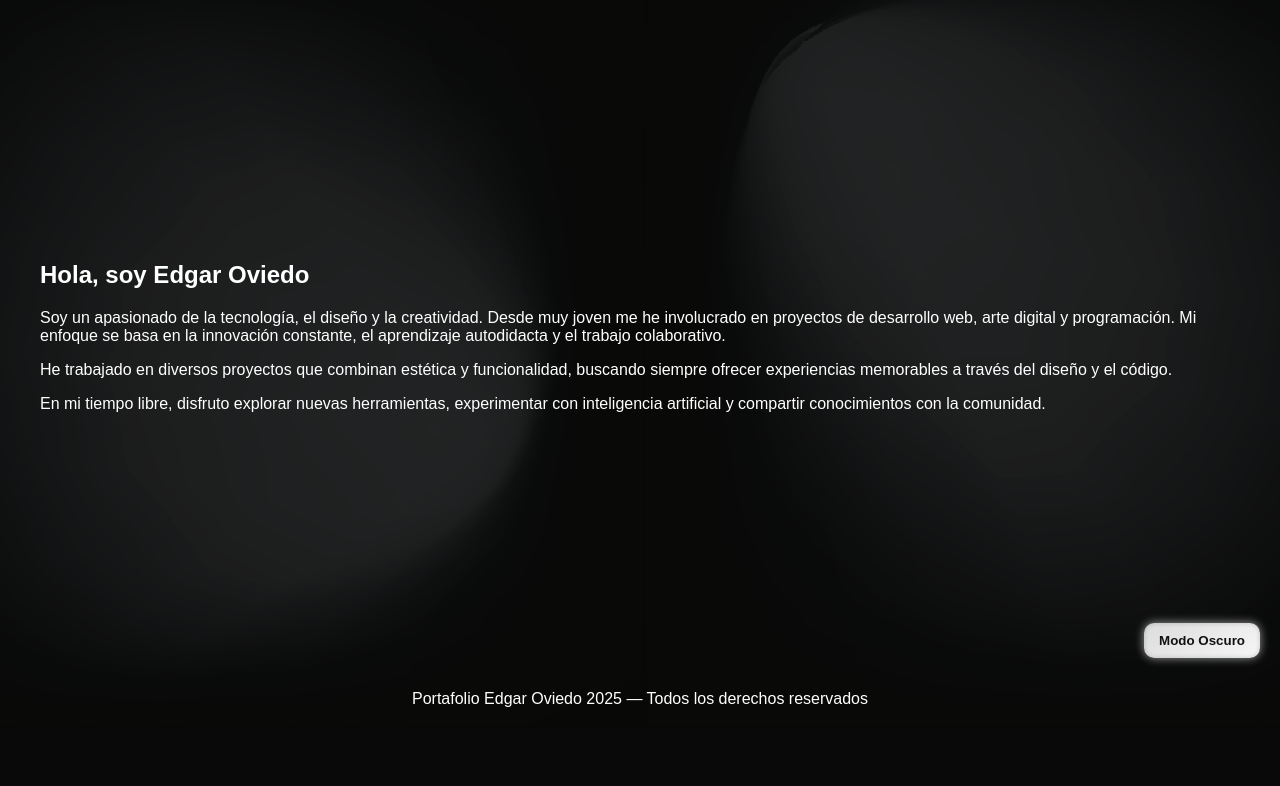
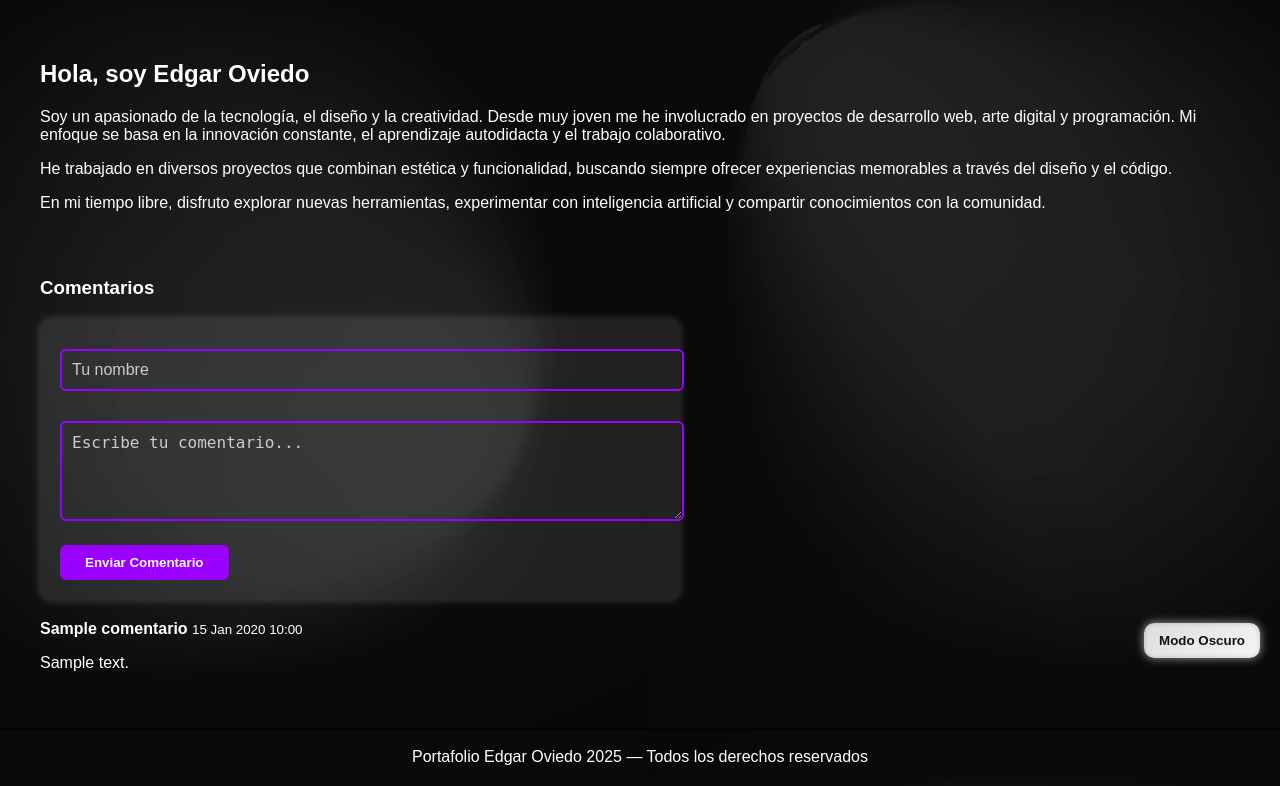
Before and after one commit to edgaroviedo23/portafolio, a Django app: page /edgaroviedo/ in a window 1280 px wide. Shown: the part 72-858 px from the top of the page. Before the commit the page ends 779 px from the top, so only its background shows below. Run offline with Django 5.2, Linux system fonts and the light colour scheme; tables that the repository leaves empty hold one stand-in row (values such as "Sample post"); some web fonts are replaced.

Commit message:
cambios en css y añado comentarios

```diff
--- a/miportafolio/main/templates/main/edgaroviedo.html
+++ b/miportafolio/main/templates/main/edgaroviedo.html
@@ -39,7 +39,31 @@
         artificial y compartir conocimientos con la comunidad.
       </p>
     </section>
+
+<section class="comentarios-section">
+  <h3>Comentarios</h3>
+  <form method="POST" action="{% url 'edgaroviedo' %}">
+    {% csrf_token %}
+    <input type="text" name="nombre" placeholder="Tu nombre" required>
+    <textarea name="contenido" placeholder="Escribe tu comentario..." rows="4" required></textarea>
+    <button type="submit">Enviar Comentario</button>
+  </form>
+
+  <div class="lista-comentarios">
+    {% for comentario in comentarios %}
+      <div class="comentario">
+        <p><strong>{{ comentario.nombre }}</strong> <small>{{ comentario.fecha|date:"d M Y H:i" }}</small></p>
+        <p>{{ comentario.contenido }}</p>
+      </div>
+    {% empty %}
+      <p>No hay comentarios aún.</p>
+    {% endfor %}
+  </div>
+</section>
   </main>
+
+
+
 
 <footer>
     Portafolio Edgar Oviedo 2025 &mdash; Todos los derechos reservados
--- a/miportafolio/main/urls.py
+++ b/miportafolio/main/urls.py
@@ -6,5 +6,7 @@
 urlpatterns = [
     path('', views.inicio, name='inicio'),
     path('edgaroviedo/', edgaroviedo_view, name='edgaroviedo'),
-    path('presupuesto/', enviar_presupuesto, name='presupuesto'),  # ✅ Esta es la correcta
+    path('presupuesto/', enviar_presupuesto, name='presupuesto'),
+    path('edgaroviedo/', views.edgaroviedo_view, name='edgaroviedo'),
+
 ]
--- a/miportafolio/main/views.py
+++ b/miportafolio/main/views.py
@@ -1,7 +1,8 @@
-from django.shortcuts import render
+from django.shortcuts import render, redirect
 from django.core.mail import send_mail
 from django.conf import settings
 from django.core.mail import EmailMessage
+from .models import Comentario
 
 def inicio(request):
     return render(request, 'main/inicio.html')
@@ -43,3 +44,18 @@
         'mensaje_enviado': mensaje_enviado,
         'error_envio': error_envio
     })
+
+
+
+def edgaroviedo_view(request):
+    if request.method == 'POST':
+        nombre = request.POST.get('nombre')
+        contenido = request.POST.get('contenido')
+
+        if nombre and contenido:
+            Comentario.objects.create(nombre=nombre, contenido=contenido)
+            return redirect('edgaroviedo')  # Redirige para evitar reenvíos de formulario
+
+    comentarios = Comentario.objects.order_by('-fecha')  # Más recientes primero
+
+    return render(request, 'main/edgaroviedo.html', {'comentarios': comentarios})
--- a/miportafolio/static/main/css/estilo.css
+++ b/miportafolio/static/main/css/estilo.css
@@ -687,3 +687,82 @@
 body.light-mode .presupuesto-link:hover {
   background-color: #7a00cc;
 }
+
+/* Estilos generales para el formulario */
+form {
+  background-color: rgba(255, 255, 255, 0.1);
+  padding: 20px;
+  border-radius: 10px;
+  max-width: 600px;
+  margin: 20px auto;
+  color: white;
+  box-shadow: 0 0 10px rgba(255, 255, 255, 0.2);
+}
+
+/* Inputs y textarea (modo oscuro) */
+form input[type="text"],
+form input[type="email"],
+form textarea {
+  width: 100%;
+  padding: 10px;
+  margin-top: 10px;
+  margin-bottom: 20px;
+  border: 2px solid #9900ff;
+  border-radius: 6px;
+  background-color: transparent;
+  color: white;
+  font-size: 16px;
+  transition: border-color 0.3s ease, background-color 0.3s ease;
+}
+
+/* Placeholder color modo oscuro */
+form input::placeholder,
+form textarea::placeholder {
+  color: #ccc;
+}
+
+/* Inputs y textarea (modo claro) */
+body.light-mode form {
+  background-color: rgba(240, 240, 240, 0.9);
+  color: #111111;
+  box-shadow: 0 0 10px rgba(0, 0, 0, 0.1);
+}
+
+body.light-mode form input[type="text"],
+body.light-mode form input[type="email"],
+body.light-mode form textarea {
+  background-color: white;
+  color: #111111;
+  border: 2px solid #9900ff;
+}
+
+body.light-mode form input::placeholder,
+body.light-mode form textarea::placeholder {
+  color: #666;
+}
+
+/* Botón del formulario */
+form button {
+  background-color: #9900ff;
+  color: white;
+  font-weight: bold;
+  padding: 10px 25px;
+  border: none;
+  border-radius: 6px;
+  cursor: pointer;
+  transition: background-color 0.3s ease;
+}
+
+form button:hover {
+  background-color: #7a00cc;
+}
+
+/* Botón en modo claro */
+body.light-mode form button {
+  background-color: #9900ff;
+  color: white;
+}
+
+body.light-mode form button:hover {
+  background-color: #7a00cc;
+}
```
Also changed, not shown: miportafolio/main/templates/main/presupuesto.html (+13 -11 lines), miportafolio/static/main/css/edgaroviedo.css (+85 -0 lines), miportafolio/static/main/js/presupuesto.js (+15 -0 lines).
